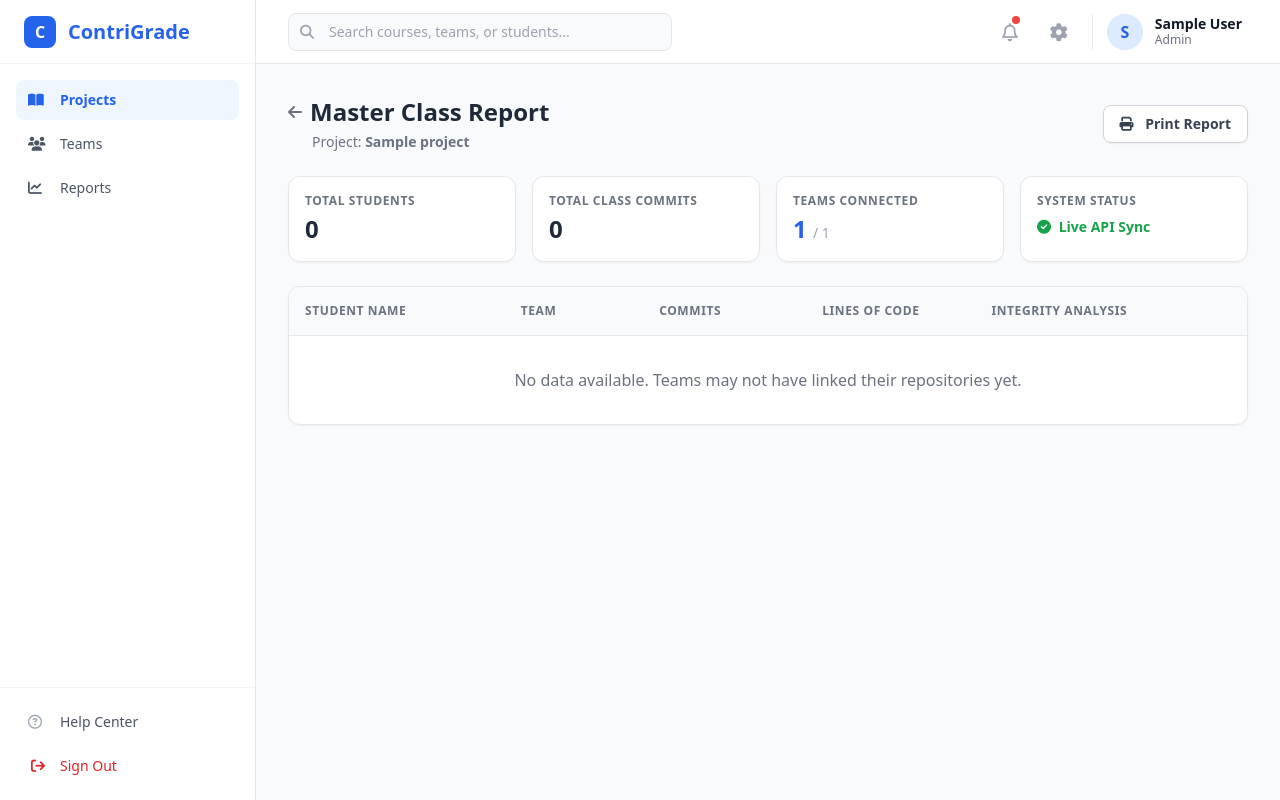
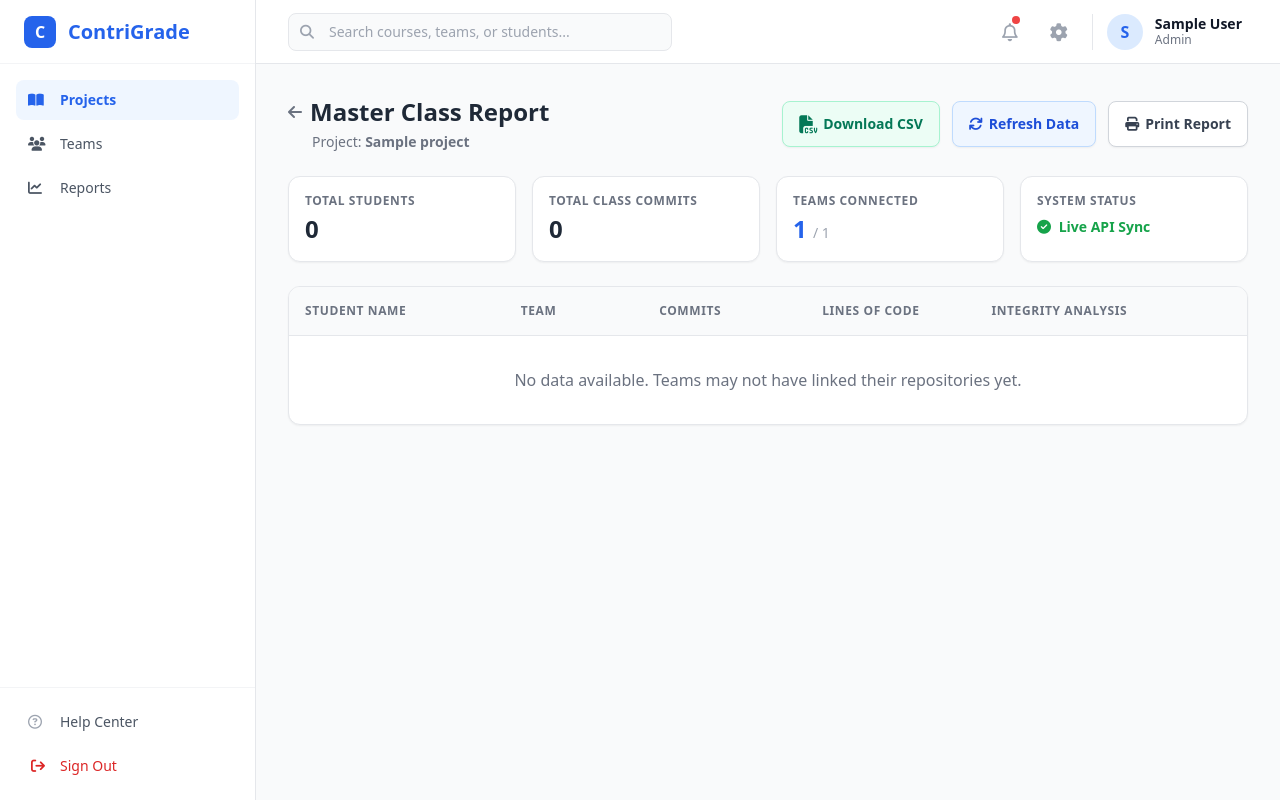
Before and after one commit to labibaNadi59/ContriGrade, a Django app: page /academic/instructor/project/1/report/ in a window 1280 px wide. Run offline with Django 5.2, Linux system fonts and the light colour scheme; a user stored in the database is signed in; tables that the repository leaves empty hold one stand-in row (values such as "Sample post"); some libraries are stand-ins or nearby versions.

Commit message:
added In-Memory Caching, download csv option

```diff
--- a/academic/templates/academic/master_report.html
+++ b/academic/templates/academic/master_report.html
@@ -11,7 +11,7 @@
     <i class="fa-solid fa-users w-5"></i>
     <span>Teams</span>
 </a>
-<!-- UPDATED REPORTS LINK -->
+
 <a href="{% url 'reports_hub' %}" class="flex items-center space-x-3 px-3 py-2.5 text-gray-600 hover:bg-gray-50 rounded-lg text-sm font-medium">
     <i class="fa-solid fa-chart-line w-5"></i>
     <span>Reports</span>
@@ -49,9 +49,21 @@
             <p class="text-sm text-gray-500 ml-6">Project: <strong>{{ project.title }}</strong></p>
         </div>
 
-        <div class="flex space-x-3">
-            <button onclick="window.print()" class="bg-white border border-gray-300 text-gray-700 px-4 py-2 rounded-lg text-sm font-semibold hover:bg-gray-50 transition shadow-sm">
-                <i class="fa-solid fa-print mr-2"></i> Print Report
+        <div class="flex space-x-3 no-print">
+
+            <!--  Download CSV Button -->
+            <a href="?export=csv" class="bg-emerald-50 border border-emerald-200 text-emerald-700 px-4 py-2 rounded-lg text-sm font-semibold hover:bg-emerald-100 transition shadow-sm flex items-center">
+                <i class="fa-solid fa-file-csv mr-1.5 text-lg"></i> Download CSV
+            </a>
+
+            <!-- Refresh Button -->
+            <a href="?refresh=true" class="bg-blue-50 border border-blue-200 text-blue-700 px-4 py-2 rounded-lg text-sm font-semibold hover:bg-blue-100 transition shadow-sm flex items-center">
+                <i class="fa-solid fa-arrows-rotate mr-1.5"></i> Refresh Data
+            </a>
+
+            <!-- Print Button -->
+            <button onclick="window.print()" class="bg-white border border-gray-300 text-gray-700 px-4 py-2 rounded-lg text-sm font-semibold hover:bg-gray-50 transition shadow-sm flex items-center">
+                <i class="fa-solid fa-print mr-1.5"></i> Print Report
             </button>
         </div>
     </div>
--- a/academic/utils.py
+++ b/academic/utils.py
@@ -5,6 +5,7 @@ from datetime import datetime
 from .models import TeamMember
 from concurrent.futures import ThreadPoolExecutor, as_completed
 from collections import defaultdict
+from django.core.cache import cache
 
 def validate_github_connection():
     """Pings the GitHub API to verify the token is valid and active."""
@@ -106,13 +107,21 @@ def fetch_deep_commit_stats(commit_info, owner, repo, headers):
     return commit_info
 
 
-def fetch_team_commits(team):
+def fetch_team_commits(team, force_refresh=False):
     """
     Fetches up to 100 recent commits and uses multithreading to rapidly
     gather Lines of Code (LOC) stats in parallel.
     """
     if not team.github_repo_url:
         return {"status": "error", "message": "No repository linked to this team."}
+
+    cache_key = f"team_{team.pk}_github_commits"
+
+    # Check if we already have this data saved in memory
+    if not force_refresh:
+        cached_data = cache.get(cache_key)
+        if cached_data:
+            return cached_data
 
     pattern = r'^https?://(?:www\.)?github\.com/([^/]+)/([^/]+)/?$'
     match = re.match(pattern, team.github_repo_url)
@@ -170,11 +179,16 @@ def fetch_team_commits(team):
     # Sort them back into chronological order (since threads finish at random times)
     final_commits.sort(key=lambda x: x['date'], reverse=True)
 
-    return {
+    result = {
         "status": "success",
         "total_commits": len(final_commits),
         "commits": final_commits
     }
+
+    # Save the final result to the memory cache for 1 hour (3600 seconds)
+    cache.set(cache_key, result, timeout=3600)
+
+    return result
 
 
 
--- a/academic/views.py
+++ b/academic/views.py
@@ -9,7 +9,8 @@ from .forms import ProjectForm, TeamForm, AssignInstructorForm, CourseSectionFor
 from django.shortcuts import get_object_or_404
 from accounts.models import User
 from .utils import fetch_team_commits, analyze_team_contributions
-
+import csv
+from django.http import HttpResponse
 
 @login_required
 def project_master_report(request, project_id):
@@ -28,11 +29,13 @@ def project_master_report(request, project_id):
     project_total_commits = 0
     teams_with_repos = 0
 
+    # Check if the user clicked the refresh button
+    force_refresh = request.GET.get('refresh') == 'true'
     # Aggregate data from all teams
     for team in teams:
         if team.github_repo_url:
             teams_with_repos += 1
-            fetch_result = fetch_team_commits(team)
+            fetch_result = fetch_team_commits(team, force_refresh=force_refresh)
 
             if fetch_result['status'] == 'success':
                 analytics = analyze_team_contributions(team, fetch_result['commits'])
@@ -53,6 +56,39 @@ def project_master_report(request, project_id):
     # Sort students by highest commit count by default
     master_data.sort(key=lambda x: x['commit_count'], reverse=True)
 
+    # Intercept the request and generate a CSV if requested ---
+    if request.GET.get('export') == 'csv':
+        # Tell the browser this is a CSV file download
+        response = HttpResponse(content_type='text/csv')
+
+        # Clean the project title to make a nice filename (e.g., "Web_Dev_101_Grades.csv")
+        safe_title = project.title.replace(' ', '_').replace('/', '-')
+        response['Content-Disposition'] = f'attachment; filename="{safe_title}_Report.csv"'
+
+        writer = csv.writer(response)
+
+        # Write the Header Row
+        writer.writerow(['Student Name', 'GitHub Username', 'Team', 'Role', 'Commits', 'Lines Added', 'Lines Deleted',
+                         'Integrity Flags'])
+
+        # Write the Data Rows
+        for student in master_data:
+            # Combine the orange flags into a single readable string, or write 'Clean'
+            flags_str = " | ".join(student.get('flags', [])) if student.get('flags') else "Clean"
+
+            writer.writerow([
+                student['name'],
+                student['github_username'] or 'No GitHub ID',
+                student['team_name'],
+                student['role'] or 'Unassigned',
+                student['commit_count'],
+                student.get('total_additions', 0),
+                student.get('total_deletions', 0),
+                flags_str
+            ])
+
+        return response
+    # -----------------------------------------------------------------
     return render(request, 'academic/master_report.html', {
         'project': project,
         'master_data': master_data,
@@ -90,11 +126,13 @@ def team_analytics_dashboard(request, team_id):
     error_message = None
 
     recent_commits = []
+    # Check if the user clicked the refresh button
+    force_refresh = request.GET.get('refresh') == 'true'
     if not team.github_repo_url:
         error_message = "This team has not linked a GitHub repository yet."
     else:
-        # 1. Fetch raw commits
-        fetch_result = fetch_team_commits(team)
+        # 1. Pass the force_refresh flag to the fetcher
+        fetch_result = fetch_team_commits(team, force_refresh=force_refresh)
 
         if fetch_result['status'] == 'success':
             recent_commits = fetch_result['commits'][:15]
```
Also changed, not shown: academic/templates/academic/team_analytics.html (+11 -5 lines).
